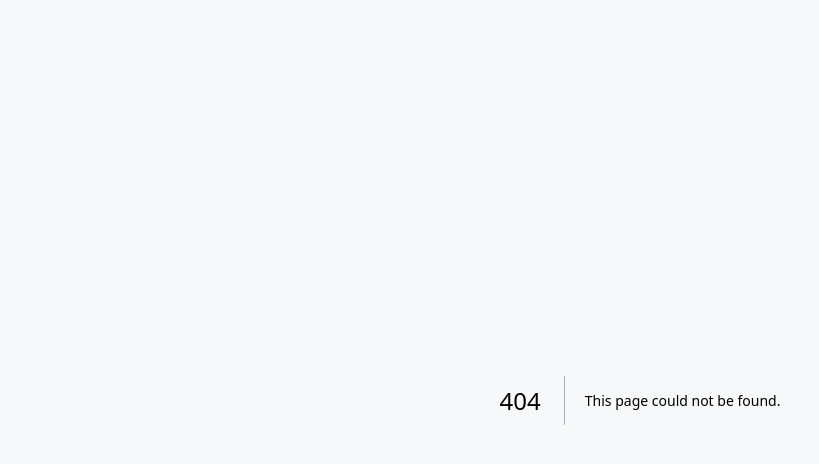
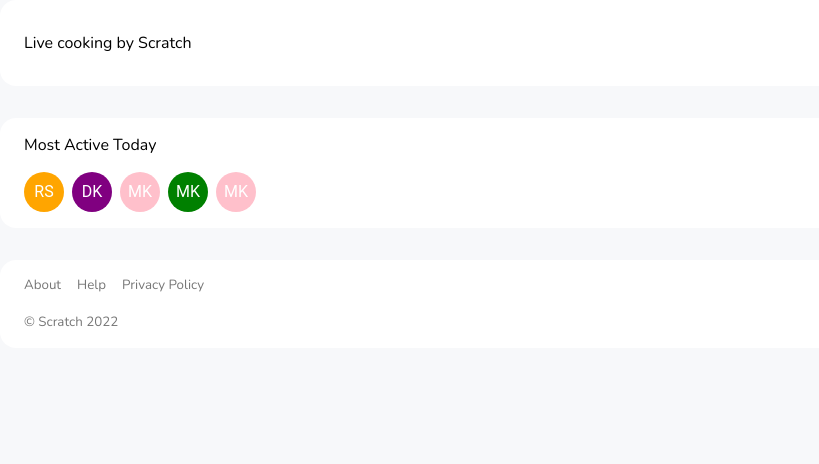
Before and after one commit to kd-kinuthiadavid/scratch, a Next.js app: page /feed/components/FeedHighlights in a window 1280 px wide. Before the commit this address had no page. Shown: the top 464 px of the page, without its empty margins (0-819 px from the left). Built offline with nearby package versions, Linux system fonts and the light colour scheme.

Commit message:
feat(pages): create the page layout for the feed page
- create a grid skeleton for the page
- create the main layout components

```diff
--- /dev/null
+++ b/pages/feed/components/FeedHighlights.tsx
@@ -0,0 +1,144 @@
+import Avatar from "@mui/material/Avatar";
+import React from "react";
+import styled from "styled-components";
+
+const FeedHighlights = () => {
+  return (
+    <Wrapper>
+      <div className="highlights_card live">
+        <p>Live cooking by Scratch</p>
+      </div>
+      <div className="highlights_card most_active">
+        <p>Most Active Today</p>
+        <div className="users">
+          <Avatar
+            alt="Remy Sharp"
+            sx={{
+              backgroundColor: "orange",
+              width: "10",
+              height: "10",
+              display: "flex",
+              justifyContent: "center",
+              alignItems: "center",
+              fontSize: "1rem",
+            }}
+          >
+            RS
+          </Avatar>
+          <Avatar
+            alt="Remy Sharp"
+            sx={{
+              backgroundColor: "purple",
+              width: "10",
+              height: "10",
+              display: "flex",
+              justifyContent: "center",
+              alignItems: "center",
+              fontSize: "1rem",
+            }}
+          >
+            DK
+          </Avatar>
+          <Avatar
+            alt="Remy Sharp"
+            sx={{
+              backgroundColor: "pink",
+              width: "10",
+              height: "10",
+              display: "flex",
+              justifyContent: "center",
+              alignItems: "center",
+              fontSize: "1rem",
+            }}
+          >
+            MK
+          </Avatar>
+          <Avatar
+            alt="Remy Sharp"
+            sx={{
+              backgroundColor: "green",
+              width: "10",
+              height: "10",
+              display: "flex",
+              justifyContent: "center",
+              alignItems: "center",
+              fontSize: "1rem",
+            }}
+          >
+            MK
+          </Avatar>
+          <Avatar
+            alt="Remy Sharp"
+            sx={{
+              backgroundColor: "pink",
+              width: "10",
+              height: "10",
+              display: "flex",
+              justifyContent: "center",
+              alignItems: "center",
+              fontSize: "1rem",
+            }}
+          >
+            MK
+          </Avatar>
+        </div>
+      </div>
+      <div className="highlights_card footer">
+        <div className="links">
+          <small>About</small>
+          <small>Help</small>
+          <small>Privacy Policy</small>
+        </div>
+        <div className="copywright">
+          <small>&copy; Scratch {new Date().getFullYear()} </small>
+        </div>
+      </div>
+    </Wrapper>
+  );
+};
+
+const Wrapper = styled.div`
+  .highlights_card {
+    background-color: white;
+    padding: 1rem 1.5rem;
+    border-radius: 1rem;
+  }
+
+  display: flex;
+  flex-direction: column;
+  gap: 2rem;
+
+  .most_active {
+    display: flex;
+    flex-wrap: wrap;
+    flex-direction: column;
+    gap: 1rem;
+
+    p {
+      margin: 0;
+    }
+
+    .users {
+      display: flex;
+      flex-wrap: wrap;
+      gap: 0.5rem;
+    }
+  }
+
+  .footer {
+    display: flex;
+    flex-direction: column;
+    gap: 1rem;
+
+    .links {
+      display: flex;
+      gap: 1rem;
+    }
+
+    small {
+      color: #767676;
+    }
+  }
+`;
+
+export default FeedHighlights;
```
Also changed, not shown: pages/feed/components/AllFeed.tsx (added, +37 -0 lines), pages/feed/components/FeedItem.tsx (added, +12 -0 lines), pages/feed/index.tsx (+17 -1 lines).
